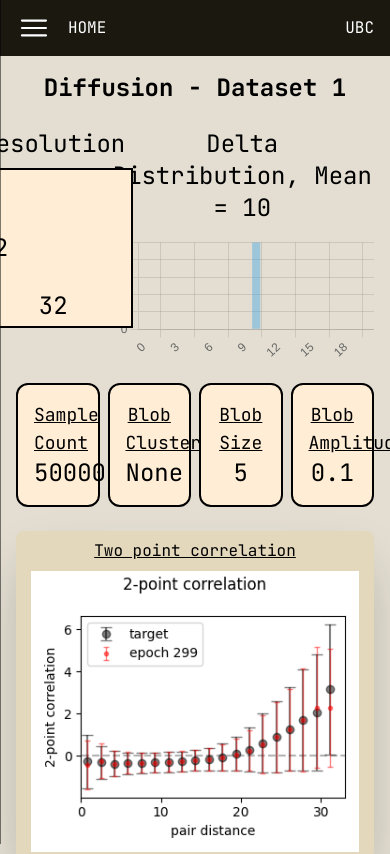
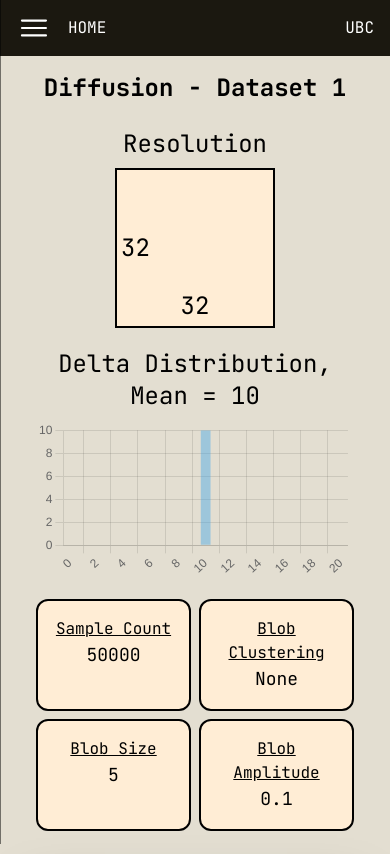
Before and after one commit to MingEn82/nathan-cool-website-2, a React (Vite) app: page /dataset/d1 in a window 390 px wide. Shown: the top 854 px of the page. Built offline with nearby package versions, Linux system fonts and the light colour scheme.

Commit message:
adjusted view on mobile

```diff
--- a/src/components/Descriptions.jsx
+++ b/src/components/Descriptions.jsx
@@ -8,7 +8,7 @@ export const ComparisonDescription = () => {
 
 const ResolutionComponent = ({ resolution }) => {
   return <div className="
-    col-span-1 flex flex-col gap-2
+    col-span-4 md:col-span-1 flex flex-col gap-2
     text-center text-2xl items-center
 ">
     <p className="">Resolution</p>
@@ -21,7 +21,7 @@ const ResolutionComponent = ({ resolution }) => {
 
 const ChartComponent = ({ distribution, lambda }) => {
   return <div className="
-    col-span-3 lg:col-span-2 flex flex-col gap-2
+    col-span-4 md:col-span-3 lg:col-span-2 flex flex-col gap-2
     text-center text-2xl
   ">
     <p className="capitalize">{distribution} Distribution, Mean = {lambda}</p>
@@ -35,8 +35,8 @@ const CardComponent = ({ title, body, tooltip }) => {
     border-2 border-black
     text-center p-4 group relative
   ">
-    <p className="text-lg underline">{title}</p>
-    <p className="text-2xl" dangerouslySetInnerHTML={{ __html: body }} />
+    <p className="text-base md:text-lg underline">{title}</p>
+    <p className="text-lg md:text-2xl" dangerouslySetInnerHTML={{ __html: body }} />
     {tooltip && <div
       className="
         absolute mt-3 px-2 py-1
@@ -60,12 +60,12 @@ export const DatasetDescription = ({
   blobSize, blobAmplitude, blobAmplitudeDesc
 }) => {
   return <div className="
-    w-full my-6 md:my-10 px-4 md:px-6 lg:px-8
+    w-full my-6 md:my-10 px-9 md:px-6 lg:px-8
     grid grid-cols-4 gap-5"
   >
     <ResolutionComponent resolution={resolution} />
     <ChartComponent distribution={blobCountDistribution} lambda={blobCount} />
-    <div className="col-span-4 lg:col-span-1 grid grid-cols-4 lg:grid-cols-1 grid-flow-rows h-full gap-2">
+    <div className="col-span-4 lg:col-span-1 grid grid-cols-2 lg:grid-cols-1 grid-flow-rows h-full gap-2">
       <CardComponent title="Sample Count" body={sampleCount} />
       <CardComponent title="Blob Clustering" body={blobClustering} />
       <CardComponent title="Blob Size" body={blobSize} />
```
